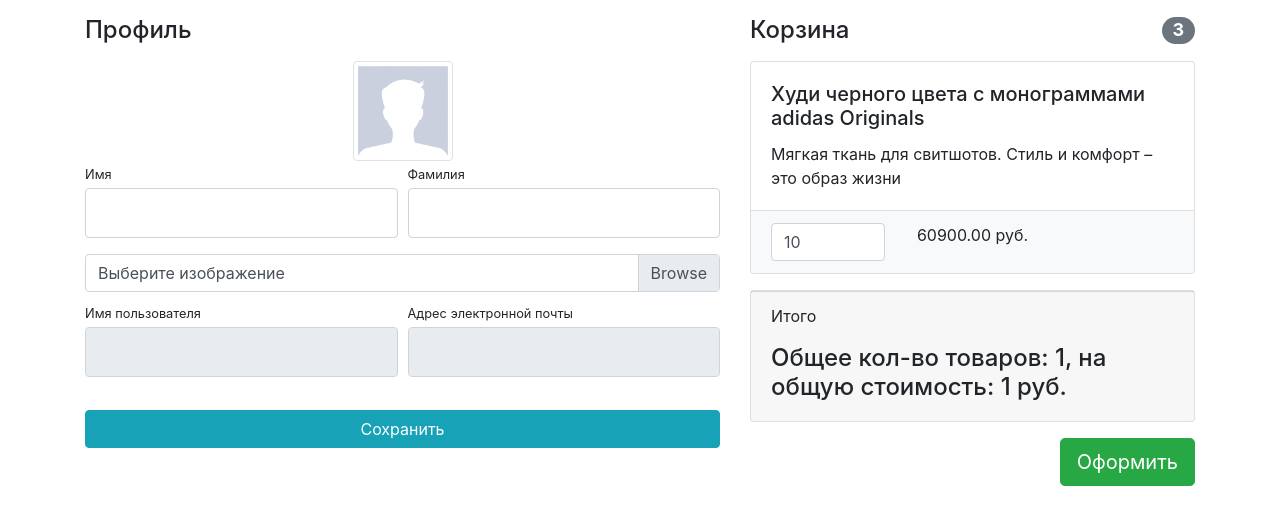
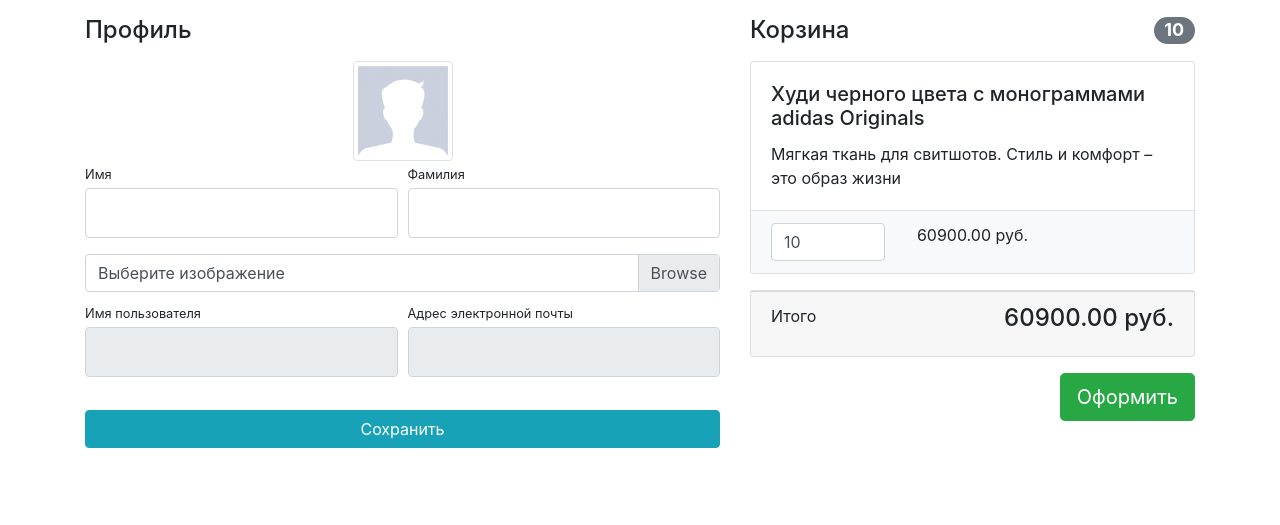
Before and after one commit to Jahdie/Geekshop, a Django app: template users/templates/profile.html in a window 1280 px wide. Shown: the part 56-581 px from the top of the page. Run offline with Django 3.2, Linux system fonts and the light colour scheme; data comes from the database, SQL or seed files in the repository; tables that the repository leaves empty hold one stand-in row (values such as "Sample post"); the template is opened without the code that fills it: values that come from a table or form of the project are taken from there, most other values are stand-ins (such as "Sample title", 1, 10 or a date in 2020); some libraries are stand-ins or nearby versions.

Commit message:
add total_sum(),total_quantity()

```diff
--- a/basket/models.py
+++ b/basket/models.py
@@ -19,3 +19,13 @@ class Baskets(models.Model):
 
     def sum(self):
         return self.quantity * self.product.price
+
+    @property
+    def baskets(self):
+        return Baskets.objects.filter(user=self.user)
+
+    def total_quantity(self):
+        return sum(basket.quantity for basket in self.baskets)
+
+    def total_sum(self):
+        return sum(basket.sum() for basket in self.baskets)
--- a/basket/templates/basket.html
+++ b/basket/templates/basket.html
@@ -1,6 +1,6 @@
 {% if baskets %}
     <h4 class="mt-3 mb-3 d-flex justify-content-between align-items-center mb-3">
-        Корзина <span class="badge badge-secondary badge-pill">3</span>
+        Корзина <span class="badge badge-secondary badge-pill">{{ baskets.0.total_quantity }}</span>
     </h4>
     {% for basket in baskets %}
         <div class="card mb-3">
@@ -29,7 +29,7 @@
     <div class="card mb-3">
         <div class="card-footer">
             <p class="float-left">Итого</p>
-            <h4 class="float-right"> Общее кол-во товаров: {{ total_quantity }}, на общую стоимость: {{ total_price }} руб.</h4>
+            <h4 class="float-right"> {{ baskets.0.total_sum }} руб.</h4>
         </div>
     </div>
     <button type="button" class="btn btn-success btn-lg float-right">Оформить</button>
```
Also changed, not shown: users/views.py (+0 -10 lines).
